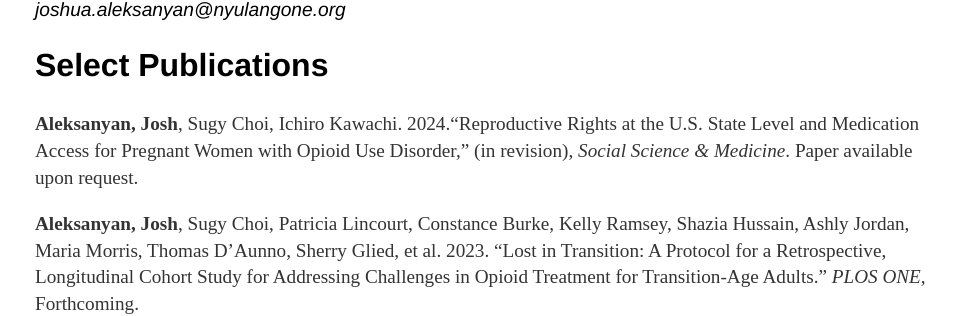
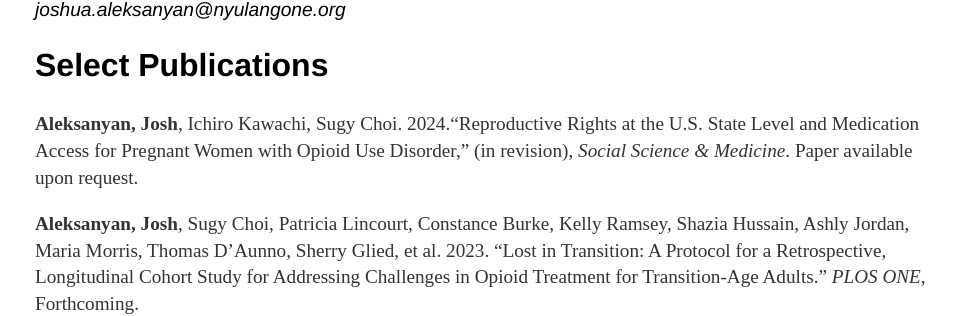
Before and after one commit to aja2182/aja2182.github.io, a Jekyll site: the page built from cv/index.html, in a window 1280 px wide. Shown: the part 293-609 px from the top of the page, without its empty margins (157-1119 px from the left). Built offline with Jekyll 4.4.1, drawn with Linux system fonts in a browser that asks for light colours.

```diff
--- a/cv/index.html
+++ b/cv/index.html
@@ -17,7 +17,7 @@ title: Josh Aleksanyan
 
 					<h2>Select Publications</h2>
 
-	        <p><strong>Aleksanyan, Josh</strong>, Sugy Choi, Ichiro Kawachi. 2024.<q>Reproductive Rights at the U.S. State Level and Medication Access for Pregnant Women with Opioid Use Disorder,</q> (in revision), <i>Social Science & Medicine</i>. Paper available upon request.</a>
+	        <p><strong>Aleksanyan, Josh</strong>, Ichiro Kawachi, Sugy Choi. 2024.<q>Reproductive Rights at the U.S. State Level and Medication Access for Pregnant Women with Opioid Use Disorder,</q> (in revision), <i>Social Science & Medicine</i>. Paper available upon request.</a>
 
 		<p><strong>Aleksanyan, Josh</strong>, Sugy Choi, Patricia Lincourt, Constance Burke, Kelly Ramsey, Shazia Hussain, Ashly Jordan, Maria Morris, Thomas D’Aunno, Sherry Glied, et al. 2023. <q>Lost in Transition: A Protocol for a Retrospective, Longitudinal Cohort Study for Addressing Challenges in Opioid Treatment for Transition-Age Adults.</q> <i>PLOS ONE</i>, Forthcoming.
 
```
